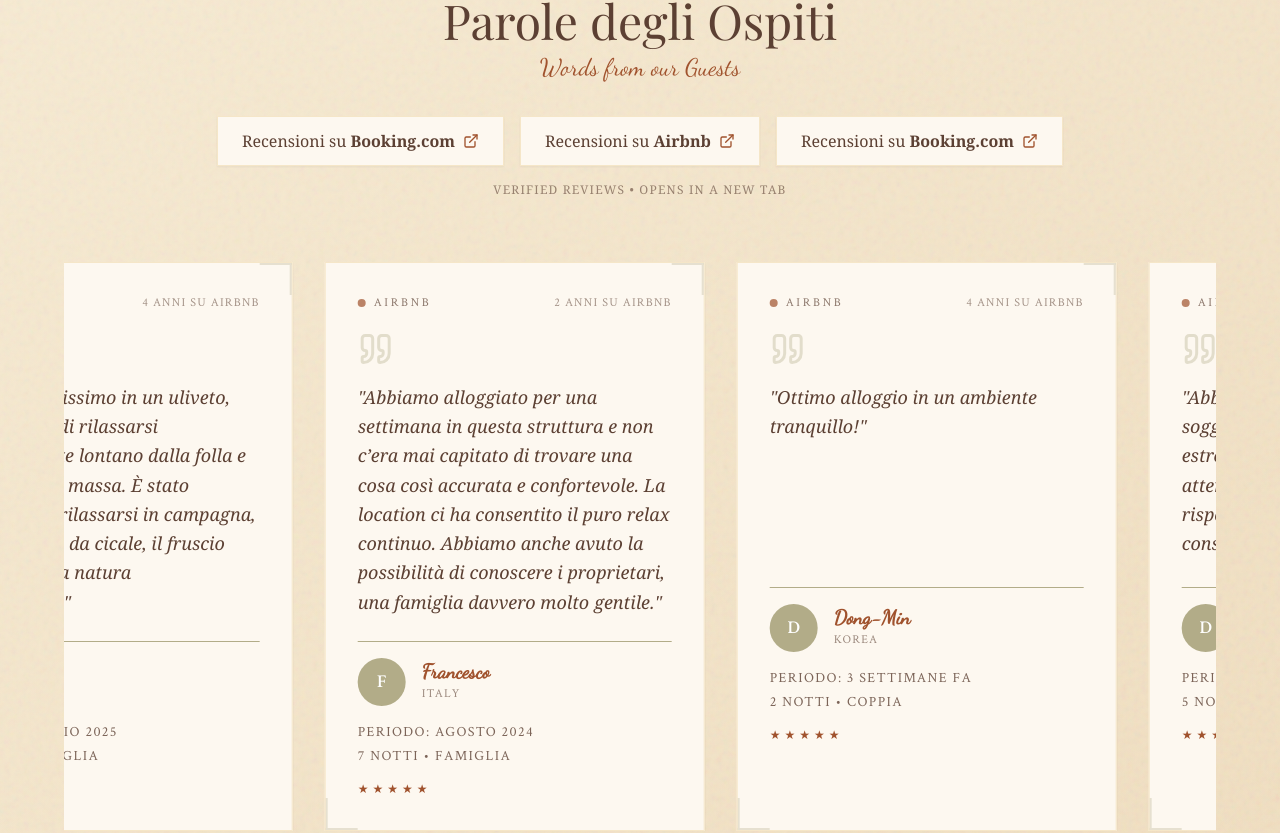
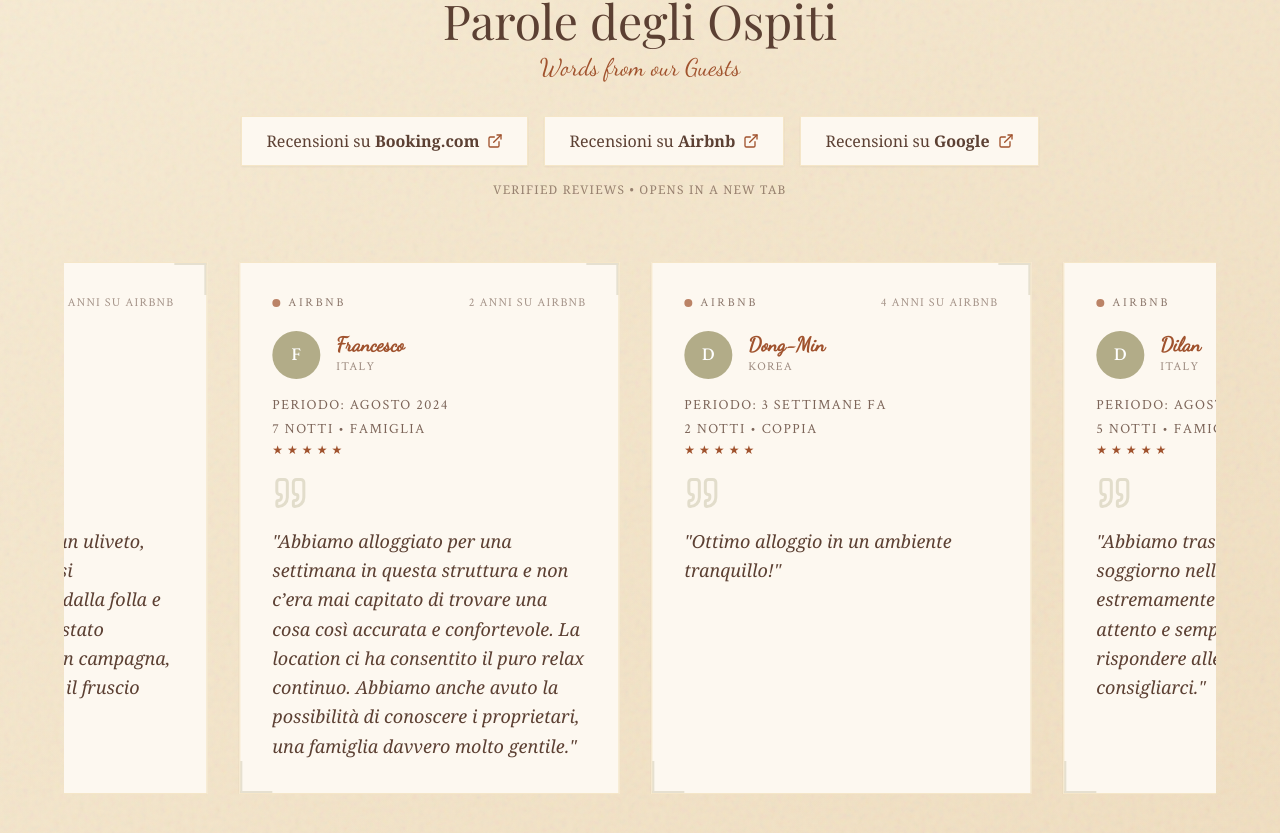
Before and after one commit to giannidigioia-droid/WaCa-Prod, a React (Vite) app: page / in a window 1280 px wide. Shown: the part 5115-5948 px from the top of the page. Built offline with nearby package versions, Linux system fonts and the light colour scheme; a web font is replaced by a local one.

Commit message:
Update Testimonials.tsx

```diff
--- a/src/components/Testimonials.tsx
+++ b/src/components/Testimonials.tsx
@@ -18,6 +18,7 @@ export function Testimonials() {
     'https://www.booking.com/hotel/it/masseria-della-pace-nadir-amp-zenit-apartments.it.html?aid=2311236&label=it-it-booking-desktop-VRZD0IC5lt9Ulq%2AajTZ_bgS652829000338%3Apl%3Ata%3Ap1%3Ap2%3Aac%3Aap%3Aneg%3Afi%3Atikwd-65526620%3Alp1008463%3Ali%3Adec%3Adm&sid=8059266fdbb662c4b4890577f7bb1c20&all_sr_blocks=1254666602_397981772_2_0_0&checkin=2025-08-01&checkout=2025-08-17&dest_id=-122100&dest_type=city&dist=0&group_adults=2&group_children=0&hapos=1&highlighted_blocks=1254666602_397981772_2_0_0&hpos=1&matching_block_id=1254666602_397981772_2_0_0&no_rooms=1&req_adults=2&req_children=0&room1=A%2CA&sb_price_type=total&sr_order=popularity&sr_pri_blocks=1254666602_397981772_2_0_0__799689&srepoch=1742209379&srpvid=2a544dac788700dd&type=total&ucfs=1#tab-reviews';
 
   const airbnbReviewsUrl = 'https://www.airbnb.it/rooms/1604403343972959495';
+  const googleReviewsUrl = 'https://www.google.com/search?q=WaCa%20-%20Apulian%20Villa%20Reviews';
 
   const reviews: Review[] = [
     {
@@ -108,9 +109,31 @@ export function Testimonials() {
       nights: '9 notti',
       group: 'Coppia',
       text:
-        'Nous avons passé un super moment. Nous reviendrons certainement dans ce logement la prochaine fois ! La tranquillité, la propreté, la situation. Tout était parfait.',
+        'Nous avons passé un super moment. Nous reviendrons certainement dans ce logement la prochaine fois ! La tranquillità, la propreté, la situazione. Tout était parfait.',
       author: 'Christelle',
       rating: 10,
+    },
+    {
+      source: 'Booking',
+      country: 'Italy',
+      period: 'giugno 2025',
+      nights: '3 notti',
+      group: 'Famiglia',
+      text:
+        'La pace dei sensi. L’estrema pace, la connessione con la natura, la cordialità eccessiva dei proprietari.',
+      author: 'Colamonico',
+      rating: 5,
+    },
+    {
+      source: 'Booking',
+      country: 'Italy',
+      period: 'settembre 2024',
+      nights: '3 notti',
+      group: 'Coppia',
+      text:
+        'Cura dei dettagli, sia interno casa che esterno. Gentilezza e professionalità dei proprietari. L’atmosfera è rilassata e autentica.',
+      author: 'Nerina',
+      rating: 5,
     },
   ];
 
@@ -166,13 +189,13 @@ export function Testimonials() {
             </a>
 
             <a
-              href={bookingReviewsUrl}
+              href={googleReviewsUrl}
               target="_blank"
               rel="noopener noreferrer"
               className="inline-flex items-center justify-center gap-2 bg-[var(--paper)] border border-[var(--cream)] px-6 py-3 shadow-sm hover:shadow-md transition-shadow"
             >
               <span className="font-serif text-sm md:text-base text-[var(--brown)]">
-                Recensioni su <strong>Booking.com</strong>
+                Recensioni su <strong>Google</strong>
               </span>
               <ExternalLink className="w-4 h-4 text-[var(--sienna)]" />
             </a>
@@ -184,7 +207,7 @@ export function Testimonials() {
         </div>
 
         <div className="relative overflow-hidden">
-          <div className="flex gap-8 w-max animate-[scrollRightToLeft_150s_linear_infinite]">
+          <div className="flex gap-8 w-max animate-[scrollRightToLeft_120s_linear_infinite]">
             {duplicatedReviews.map((review, idx) => (
               <div
                 key={`${review.author}-${idx}`}
@@ -200,13 +223,7 @@ export function Testimonials() {
                   </span>
                 </div>
 
-                <Quote className="w-9 h-9 text-[var(--sage)] opacity-35 mb-4" />
-
-                <p className="font-serif text-lg text-[var(--brown)] italic leading-relaxed mb-6 min-h-[180px]">
-                  "{review.text}"
-                </p>
-
-                <div className="border-t border-[var(--sage)] border-opacity-30 pt-4">
+                <div className="mb-4">
                   <div className="flex items-center gap-4">
                     <div className="w-12 h-12 rounded-full bg-[var(--sage)] text-white flex items-center justify-center font-bold text-lg shrink-0">
                       {review.author[0]}
@@ -228,10 +245,15 @@ export function Testimonials() {
                     <p className="text-sm text-[var(--brown)] opacity-80 uppercase tracking-widest">
                       {review.nights} • {review.group}
                     </p>
+                    <div className="flex gap-1 mt-3">{stars(review.rating)}</div>
                   </div>
+                </div>
 
-                  <div className="flex gap-1 mt-4">{stars(review.rating)}</div>
-                </div>
+                <Quote className="w-9 h-9 text-[var(--sage)] opacity-35 mb-4" />
+
+                <p className="font-serif text-lg text-[var(--brown)] italic leading-relaxed">
+                  "{review.text}"
+                </p>
 
                 <div className="absolute top-0 right-0 w-8 h-8 border-t-2 border-r-2 border-[var(--sage)] opacity-30" />
                 <div className="absolute bottom-0 left-0 w-8 h-8 border-b-2 border-l-2 border-[var(--sage)] opacity-30" />
@@ -246,8 +268,8 @@ export function Testimonials() {
           from { transform: translateX(0); }
           to { transform: translateX(-50%); }
         }
-        .animate-\[scrollRightToLeft_150s_linear_infinite\] {
-          animation: scrollRightToLeft 150s linear infinite;
+        .animate-\\[scrollRightToLeft_120s_linear_infinite\\] {
+          animation: scrollRightToLeft 120s linear infinite;
         }
       `}</style>
     </section>
```
